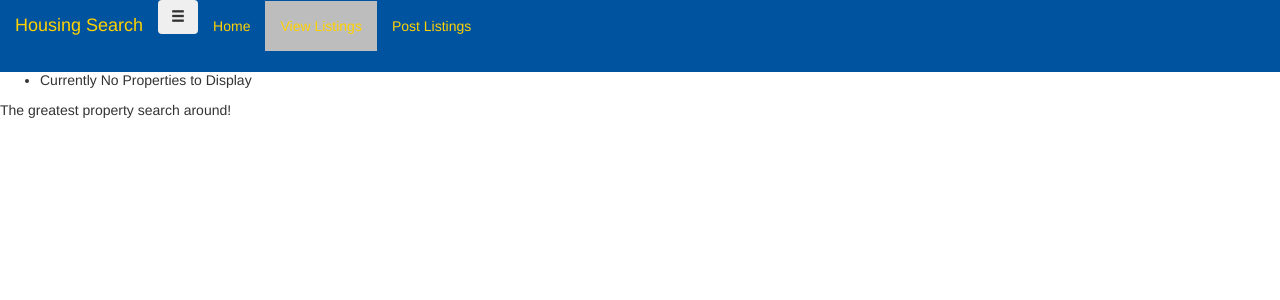
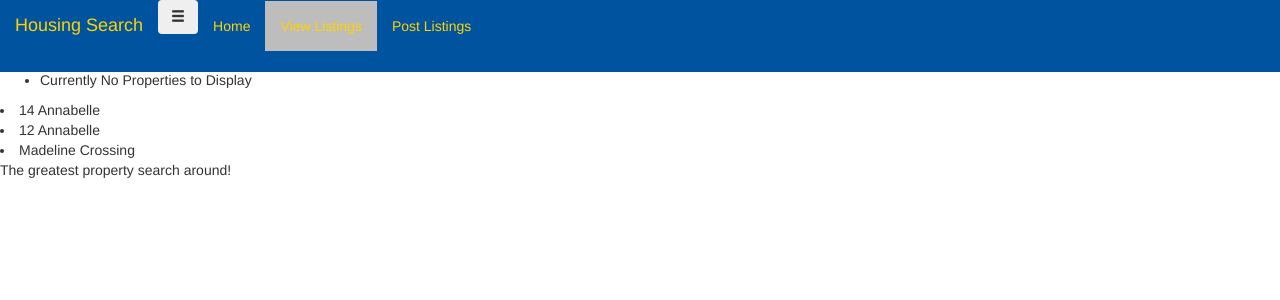
Before and after one commit to willsorg/CISC474Project3, an Angular app in the folder project3/: page /viewListings in a window 1280 px wide. Shown: the top 300 px of the page. Built offline with nearby package versions, Linux system fonts and the light colour scheme.

Commit message:
Refactored service and added some directives to display data

```diff
--- a/project3/src/app/app.component.ts
+++ b/project3/src/app/app.component.ts
@@ -1,18 +1,23 @@
-import { Component } from '@angular/core';
-import { PostPropertyService } from './postProperty.service';
+import { Component, Inject } from '@angular/core';
+//import { PostPropertyService } from './postProperty.service';
+import { property } from './services/property.service';
 
 @Component({
   selector: 'app-root',
   templateUrl: './app.component.html',
-  styleUrls: ['./app.component.css'],
-  providers:[PostPropertyService]
+  styleUrls: ['./app.component.css']
 })
 export class AppComponent {
   title = 'app';
-  constructor(private _postPropertyService: PostPropertyService){
+  apiSvc : any;
+  properties : any;
 
-  }
+  constructor(@Inject(property) _apiSvc: property) {
+  		this.apiSvc = _apiSvc;
+    }
+
   ngOnInit(){
-
+    console.log(this.apiSvc.getListings());
+    this.properties = this.apiSvc.getListings();
   }
 }
--- a/project3/src/app/app.module.ts
+++ b/project3/src/app/app.module.ts
@@ -1,7 +1,7 @@
 import { BrowserModule } from '@angular/platform-browser';
 import { NgModule } from '@angular/core';
 import { NgbModule } from '@ng-bootstrap/ng-bootstrap';
-
+import { propertyModule } from './services/property.module';
 import {RouterModule, Routes} from '@angular/router';
 import { AppComponent } from './app.component';
 import { HomeComponent } from './home/home.component';
@@ -25,7 +25,7 @@ const routes: Routes = [
     SearchListingsComponent
   ],
   imports: [
-    BrowserModule, RouterModule.forRoot(routes), NgbModule.forRoot()
+    BrowserModule, RouterModule.forRoot(routes), NgbModule.forRoot(), propertyModule
   ],
   exports: [RouterModule],
   providers: [],
--- a/project3/src/app/postProperty.service.ts
+++ b/project3/src/app/postProperty.service.ts
@@ -3,34 +3,34 @@ import {Injectable} from '@angular/core';
 @Injectable()
 
 export class PostPropertyService {
-    submitPost(address, rent, bedrooms, bathrooms, owner, type ) {
-        console.log('Submit Post Called');
-      if (address != null && rent != null && bedrooms != null && bathrooms != null && owner != null && type != null) {
-        // console.log('request Prepared');
-            var http = new XMLHttpRequest();
-            var url = 'http://localhost:3000/api/postProperty';
-            var params = JSON.stringify({'address':document.getElementById('address').value, 'type':type, 'rent':document.getElementById('rent').value,
-                     "owner":document.getElementById("owner").value, "bedroom":document.getElementById("bedrooms").value, "bathroom":document.getElementById("bathrooms").value, "tenant":document.getElementById("bathrooms").value});
-                    http.open("POST", url, true);
+    // submitPost(address, rent, bedrooms, bathrooms, owner, type ) {
+    //     console.log('Submit Post Called');
+    //   if (address != null && rent != null && bedrooms != null && bathrooms != null && owner != null && type != null) {
+    //     // console.log('request Prepared');
+    //         var http = new XMLHttpRequest();
+    //         var url = 'http://localhost:3000/api/postProperty';
+    //         var params = JSON.stringify({'address':document.getElementById('address').value, 'type':type, 'rent':document.getElementById('rent').value,
+    //                  "owner":document.getElementById("owner").value, "bedroom":document.getElementById("bedrooms").value, "bathroom":document.getElementById("bathrooms").value, "tenant":document.getElementById("bathrooms").value});
+    //                 http.open("POST", url, true);
 
-                    //Send the proper header information along with the request
-                    http.setRequestHeader("Content-type", "application/json");
+    //                 //Send the proper header information along with the request
+    //                 http.setRequestHeader("Content-type", "application/json");
 
-                    http.onreadystatechange = function() {//Call a function when the state changes.
-                        if(http.readyState == 4 && http.status == 200) {
-                            //a redirect will eventually be here
+    //                 http.onreadystatechange = function() {//Call a function when the state changes.
+    //                     if(http.readyState == 4 && http.status == 200) {
+    //                         //a redirect will eventually be here
 
-                            alert("Succesfully Registered User");
-                            window.location.href= "http://localhost:4200/home";
-                        }
-                    }
-                    http.send(params);
-                    }
+    //                         alert("Succesfully Registered User");
+    //                         window.location.href= "http://localhost:4200/home";
+    //                     }
+    //                 }
+    //                 http.send(params);
+    //                 }
 
 
 
-          else{
-              alert( "Post Failed" ) ;
-          }
-        }
+    //       else{
+    //           alert( "Post Failed" ) ;
+    //       }
+    //     }
 }
--- a/project3/src/app/search-listings/search-listings.component.ts
+++ b/project3/src/app/search-listings/search-listings.component.ts
@@ -1,4 +1,5 @@
-import { Component, OnInit, ViewEncapsulation } from '@angular/core';
+import { Component, Inject, OnInit, ViewEncapsulation } from '@angular/core';
+import { property } from '../services/property.service';
 
 @Component({
   selector: 'app-search-listings',
@@ -8,9 +9,16 @@ import { Component, OnInit, ViewEncapsulation } from '@angular/core';
 })
 export class SearchListingsComponent implements OnInit {
 
-  constructor() { }
+	apiSvc: any;
+	properties : any;
+
+    constructor(@Inject(property) _apiSvc: property) {
+  		this.apiSvc = _apiSvc;
+    }
 
   ngOnInit() {
+  	this.properties = this.apiSvc.getListings();
+  	console.log(this.properties);
   }
 
 }
--- /dev/null
+++ b/project3/src/app/services/property.module.ts
@@ -0,0 +1,15 @@
+import { Http, HttpModule } from '@angular/http';
+import { property } from './property.service';
+import { NgModule } from '@angular/core';
+import { CommonModule } from '@angular/common';
+
+export function propertyFactory(http: Http){
+  return new property(http, 'http://ws.audioscrobbler.com/2.0');
+}
+
+@NgModule({
+  imports: [CommonModule, HttpModule],
+  providers: [{provide: property, useFactory: propertyFactory, deps: [Http]}],
+  declarations: []
+})
+export class propertyModule { }
--- /dev/null
+++ b/project3/src/app/services/property.service.ts
@@ -0,0 +1,27 @@
+import { Injectable } from '@angular/core';
+import { Http, Headers } from '@angular/http';
+import 'rxjs/add/operator/map';
+
+@Injectable()
+export class property {
+  baseUri: string;
+  limit = 100;
+   private headers = new Headers({
+    'Content-Type': 'application/json'
+  });
+  constructor(private http: Http, baseAPIUri: string) {
+    console.log("Anything?");
+    this.baseUri = baseAPIUri;
+  }
+
+
+  getListings = () => {
+  	return [{'Address':'14 Annabelle','Tenants':'4','Rent':'$750','Bathrooms':'1','Bedrooms':'4','Type':'House'},
+            {'Address':'12 Annabelle','Tenants':'4','Rent':'$750','Bathrooms':'1','Bedrooms':'4','Type':'House'},
+            {'Address':'Madeline Crossing','Tenants':'6','Rent':'$500','Bathrooms':'3','Bedrooms':'4','Type':'Apartment'}];
+  }
+
+
+
+
+}
--- a/project3/src/app/view-listings/view-listings.component.html
+++ b/project3/src/app/view-listings/view-listings.component.html
@@ -5,6 +5,12 @@
 
 </ul>
 
+<div class = "properties-list">
+<li *ngFor = "let p of properties">
+{{p.Address}}
+</li>
+</div>
+
 <p>
   The greatest property search around!
 </p>
--- a/project3/src/app/view-listings/view-listings.component.ts
+++ b/project3/src/app/view-listings/view-listings.component.ts
@@ -1,4 +1,5 @@
-import { Component, OnInit, ViewEncapsulation } from '@angular/core';
+import { Component, Inject, OnInit, ViewEncapsulation } from '@angular/core';
+import { property } from '../services/property.service';
 
 @Component({
   selector: 'app-view-listings',
@@ -8,9 +9,15 @@ import { Component, OnInit, ViewEncapsulation } from '@angular/core';
 })
 export class ViewListingsComponent implements OnInit {
 
-  constructor() { }
+	apiSvc: any;
+	properties : any;
+
+    constructor(@Inject(property) _apiSvc: property) {
+  		this.apiSvc = _apiSvc;
+    }
 
   ngOnInit() {
+  	this.properties = this.apiSvc.getListings();
+  	console.log(this.properties);
   }
-
 }
```
Also changed, not shown: 1 other file (tests, documents, lock files or other folders).
